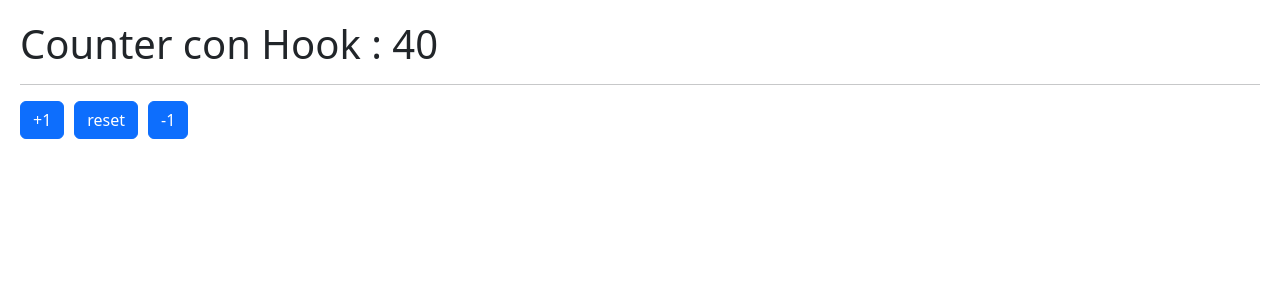
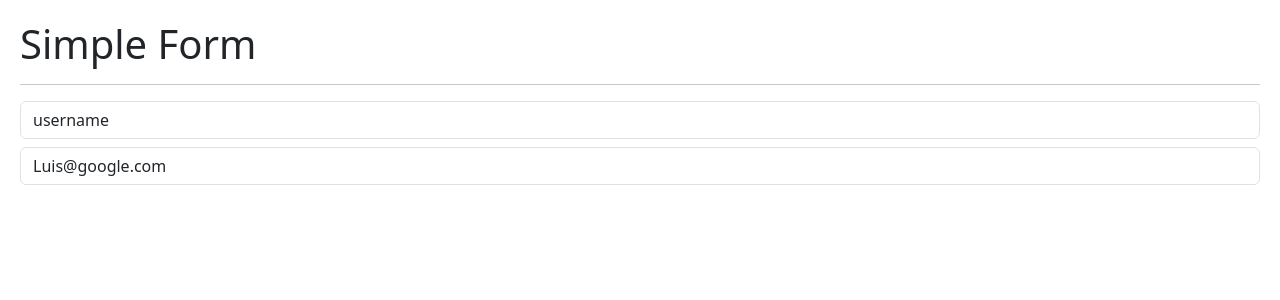
Before and after one commit to LuisJavier55/Hooks, a React (Vite) app: page / in a window 1280 px wide. Shown: the top 300 px of the page. Built offline with nearby package versions, Linux system fonts and the light colour scheme.

Commit message:
commit simpleform

```diff
--- a/src/02-useEffect/SinpleForm.jsx
+++ b/src/02-useEffect/SinpleForm.jsx
@@ -1,6 +1,23 @@
+import { useState } from "react"
 
 
 export const SinpleForm = () => {
+
+  const [estado, setEstado] = useState({
+    name: "username",
+    email: "Luis@google.com",
+  })
+//desestructurar el estado
+  const {name, email} = estado
+
+//funcion del evento onchage la cual envia el evento y ese evento desestructura un
+  const onEventEstado = ({target}) =>{
+    console.log(target);
+    console.log(target.value);
+
+
+  }
+
   return (
     <>
     <h1>Simple Form</h1>
@@ -11,7 +28,19 @@ export const SinpleForm = () => {
     <input type="text"
     className="form-control"
     placeholder="Username"
-    name="username" />
+    name="username"
+    value={name}
+    //funcion que se envia como prop
+    onChange={onEventEstado} />
+
+
+    <input type="email"
+    className="form-control mt-2"
+    placeholder="Luis@hotmail.com"
+    name="email"
+    value={email}
+    onChange={onEventEstado} />
+
     </>
   )
 }
--- a/src/main.jsx
+++ b/src/main.jsx
@@ -1,10 +1,12 @@
 import React from 'react'
 import ReactDOM from 'react-dom/client'
-import { CounterCustomHook } from './01-useState/CounterCustomHook'
+// import { CounterCustomHook } from './01-useState/CounterCustomHook'
+import { SinpleForm } from './02-useEffect/SinpleForm'
 import './index.css'
 
 ReactDOM.createRoot(document.getElementById('root')).render(
   <React.StrictMode>
-    <CounterCustomHook />
+    {/* <CounterCustomHook /> */}
+    <SinpleForm />
   </React.StrictMode>,
 )
```
